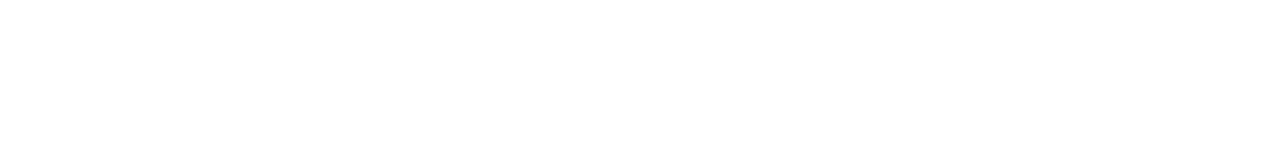
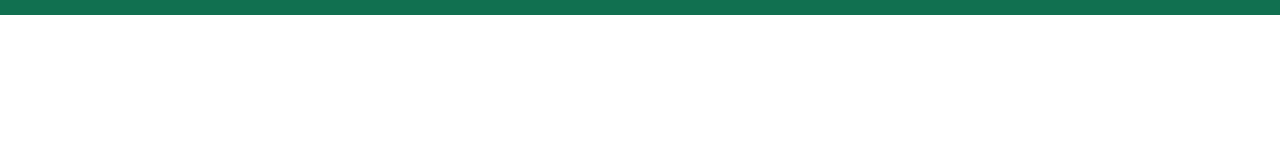
Before and after one commit to Alecio-F/projeto-starbucks, a plain HTML site: page index.html in a window 1280 px wide. Drawn offline with Linux system fonts and the light colour scheme.

Commit message:
Header criado e principais fontes importadas
Como também configurações gerais e iniciais no CSS

```diff
--- a/assets/CSS/estilo.css
+++ b/assets/CSS/estilo.css
@@ -1 +1,25 @@
 @charset "UTF-8";
+
+@import url('https://fonts.googleapis.com/css2?family=Open+Sans:ital@0;1&family=Oswald:wght@400;700&display=swap');
+
+:root {
+    --fonte-titulos: 'Oswald', sans-serif;
+    --fonte-textos: 'Open Sans', sans-serif;
+
+    --primeira-cor: #117050;
+}
+
+* {
+    margin: 0px;
+    padding: 0px;
+    box-sizing: border-box;
+}
+
+body {
+    font-family: var(--fonte-textos);
+}
+
+header .line {
+    background-color: var(--primeira-cor);
+    height: 15px;
+}
--- a/index.html
+++ b/index.html
@@ -8,6 +8,8 @@
     <link rel="stylesheet" href="assets/CSS/estilo.css">
 </head>
 <body>
-
+    <header>
+        <div class="line"></div>
+    </header>
 </body>
 </html>
```
